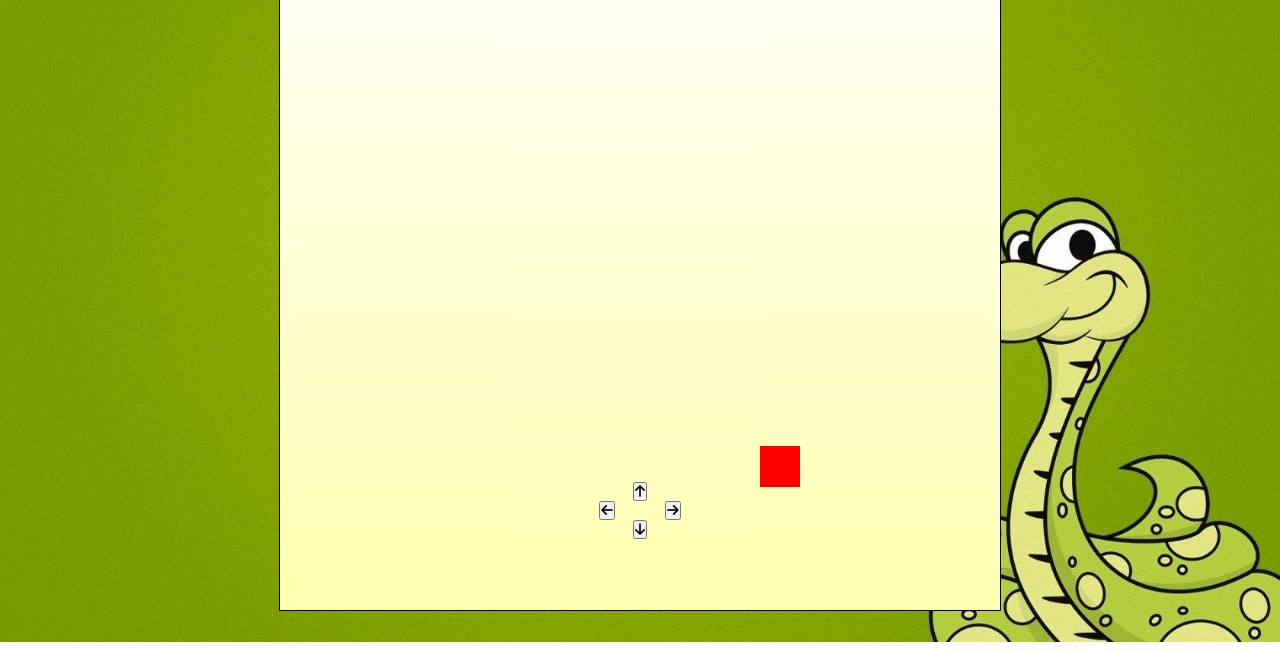
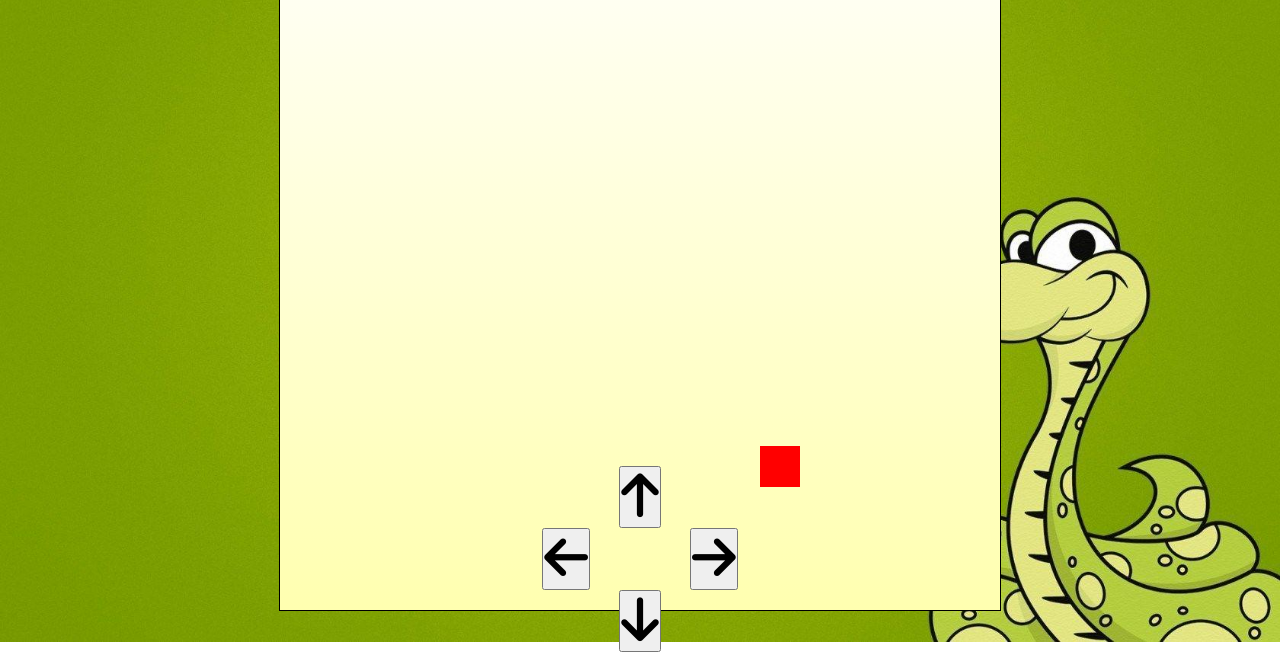
Before and after one commit to anishyadavv/SnakeGame, a plain HTML site: page index.html in a window 1280 px wide. Shown: the part 158-810 px from the top of the page. Drawn offline with Linux system fonts and the light colour scheme.

Commit message:
incrased size of buttons

```diff
--- a/style.css
+++ b/style.css
@@ -59,7 +59,7 @@
     .buttons {
         flex-direction: column;
         position: absolute;
-        top: 80vh;
+        top: 78vh;
         align-items: center;
         display: flex;
     }
@@ -70,5 +70,12 @@
     }
 
     #left {
-        margin-right: 50px;
+        margin-right: 100px;
     }
+
+    #left,
+    #right,
+    #up,
+    #down {
+        font-size: 50px;
+    }
```
